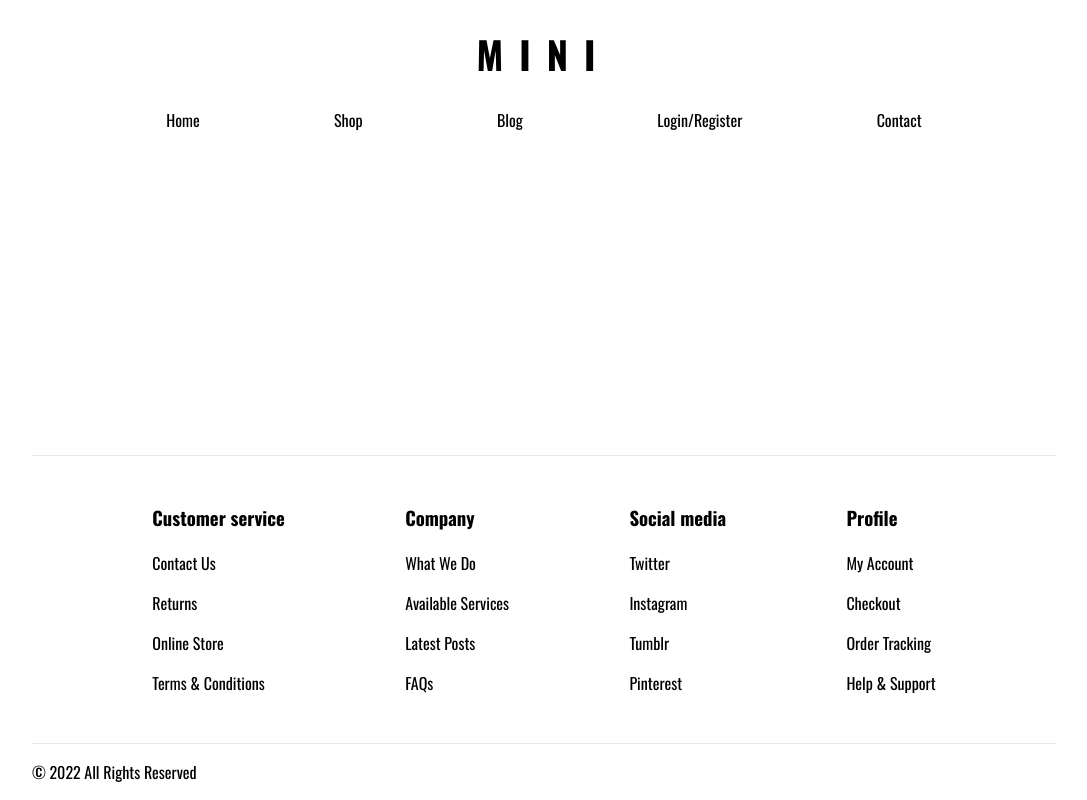
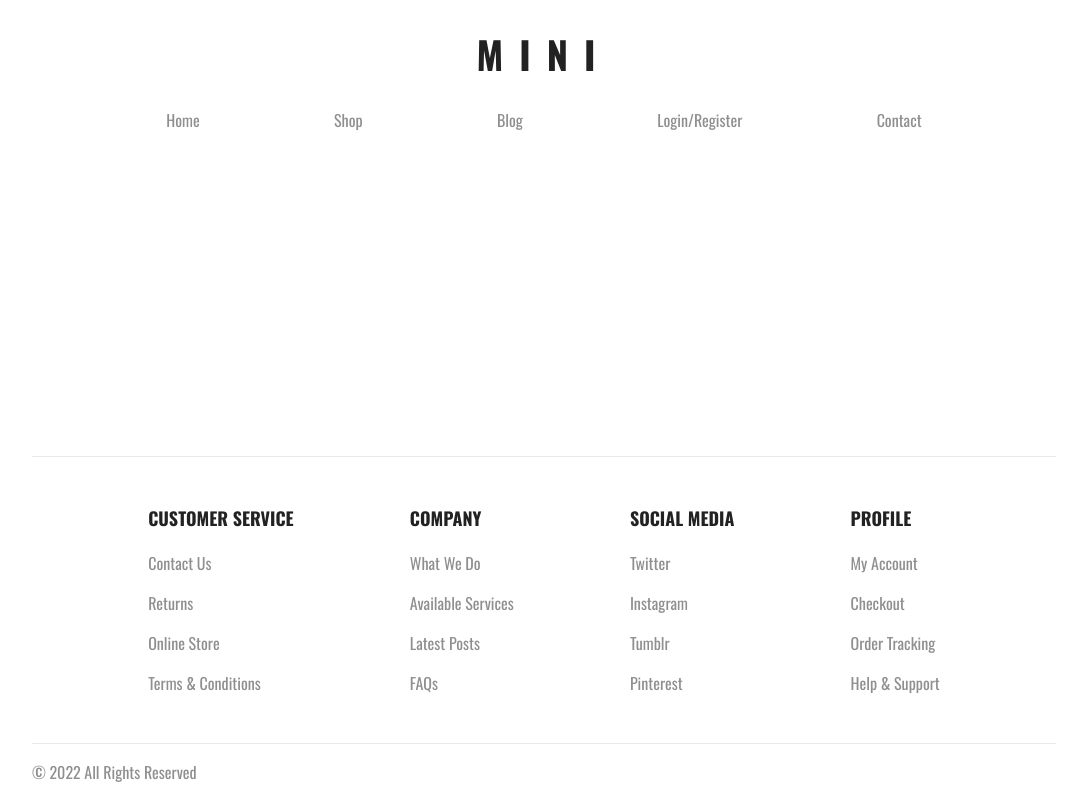
Before and after one commit to osmonoh/mini-shop, a React (Create React App) app: page / in a window 1280 px wide. Shown: the whole page, without its empty margins (96-1183 px from the left). Built offline with nearby package versions, Linux system fonts and the light colour scheme.

Commit message:
style footer

```diff
--- a/src/style/App.scss
+++ b/src/style/App.scss
@@ -1,5 +1,6 @@
 @import url("https://fonts.googleapis.com/css2?family=Oswald:wght@200;300;400;500;600;700&display=swap");
 
+@import "./variables";
 @import "./base";
 @import "./header";
 @import "./footer";
--- a/src/style/_base.scss
+++ b/src/style/_base.scss
@@ -11,8 +11,15 @@
 }
 
 body {
+  color: $text-color;
   font-family: "Oswald", sans-serif;
   font-size: 1.6rem;
+}
+
+h1,
+h2,
+h3 {
+  color: $heading-color;
 }
 
 a {
--- a/src/style/_footer.scss
+++ b/src/style/_footer.scss
@@ -10,6 +10,8 @@
     &-column {
       h3 {
         margin-bottom: 20px;
+        font-size: 1.8rem;
+        text-transform: uppercase;
       }
 
       a {
--- /dev/null
+++ b/src/style/_variables.scss
@@ -0,0 +1,2 @@
+$heading-color: #222222;
+$text-color: #8f8f8f;
```
